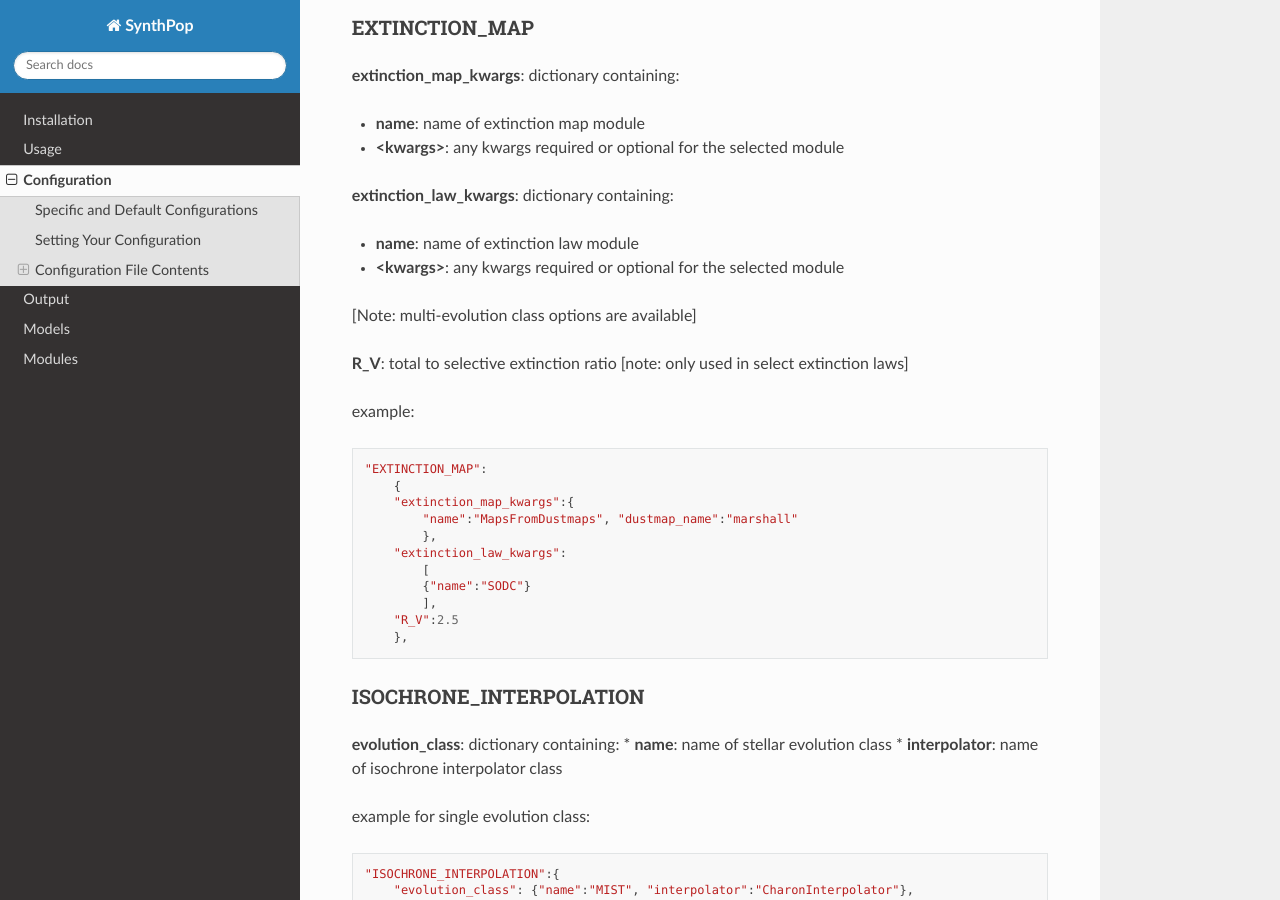
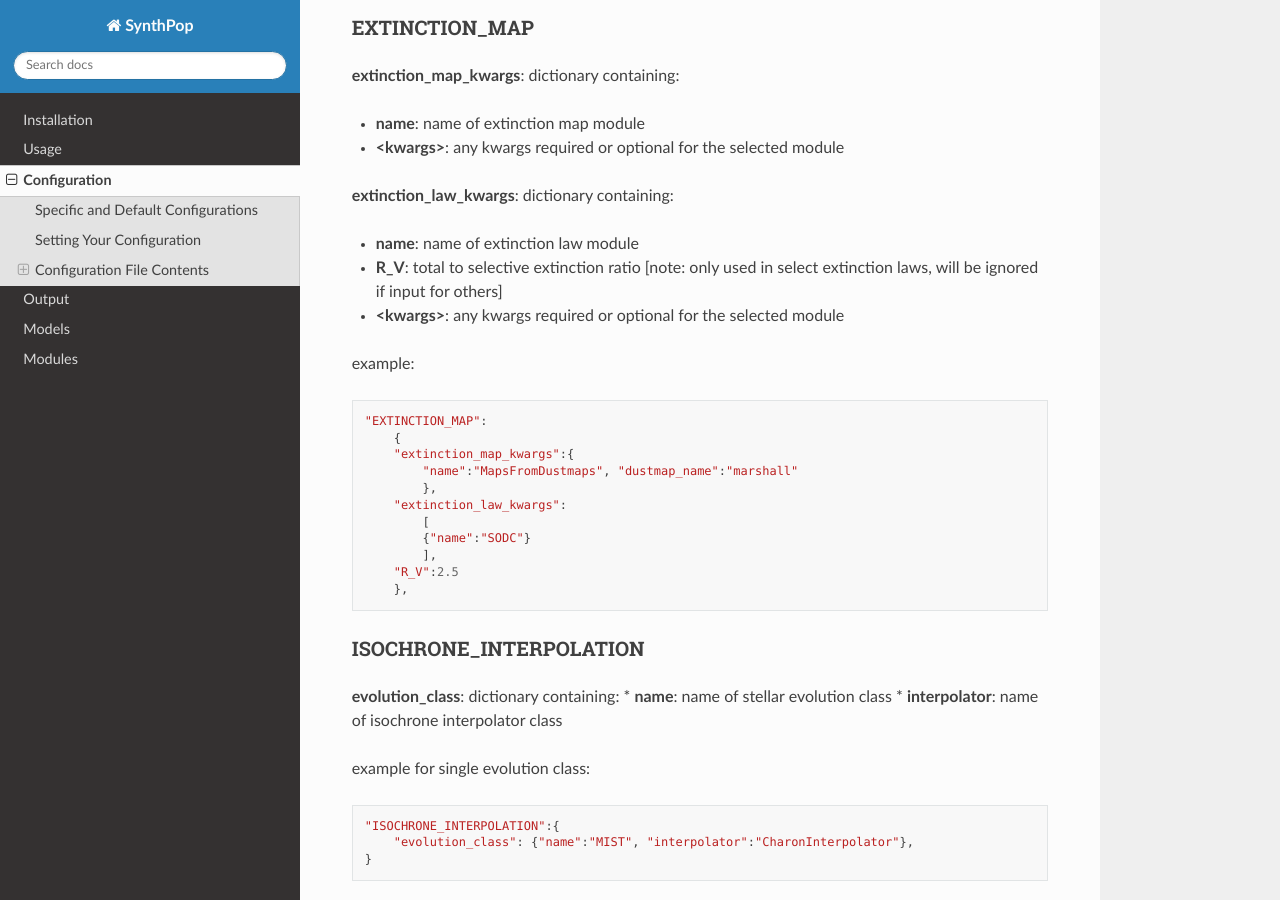
Before and after one commit to synthpop-galaxy/synthpop, a Sphinx documentation site: the page built from docs/source/configuration.rst, in a window 1280 px wide and 900 px high, scrolled down 4964 px. Built offline with Sphinx 7.4.7 and the Read the Docs theme 3.1.0, drawn with Linux system fonts in a browser that asks for light colours.

Commit message:
Update configuration.rst

```diff
--- a/docs/source/configuration.rst
+++ b/docs/source/configuration.rst
@@ -210,10 +210,8 @@ EXTINCTION_MAP
 **extinction_law_kwargs**: dictionary containing:
 
 * **name**: name of extinction law module
+* **R_V**: total to selective extinction ratio [note: only used in select extinction laws, will be ignored if input for others]
 * **<kwargs>**: any kwargs required or optional for the selected module
-[Note: multi-evolution class options are available]
-
-**R_V**: total to selective extinction ratio [note: only used in select extinction laws]
 
 example::
 
```
